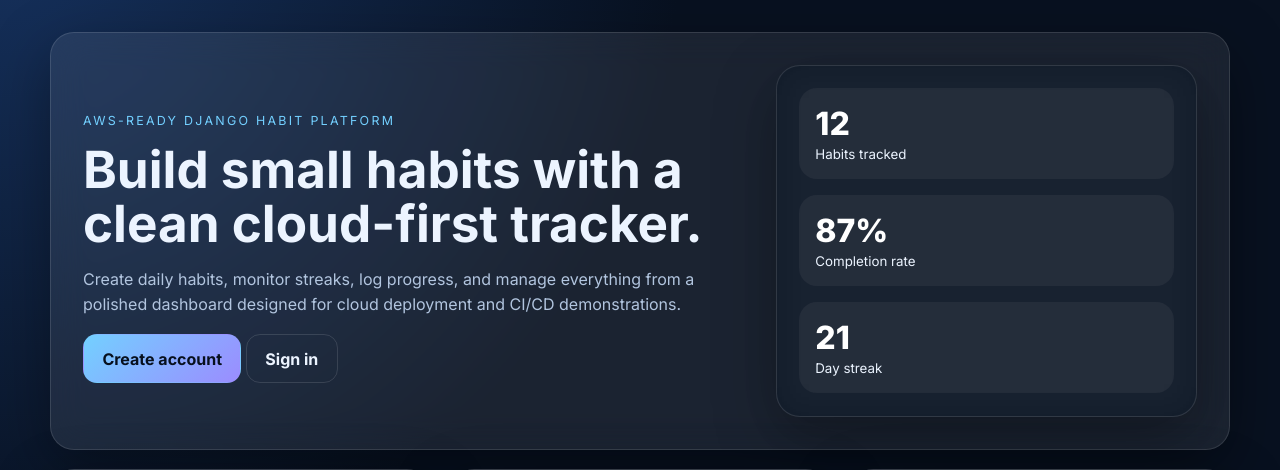
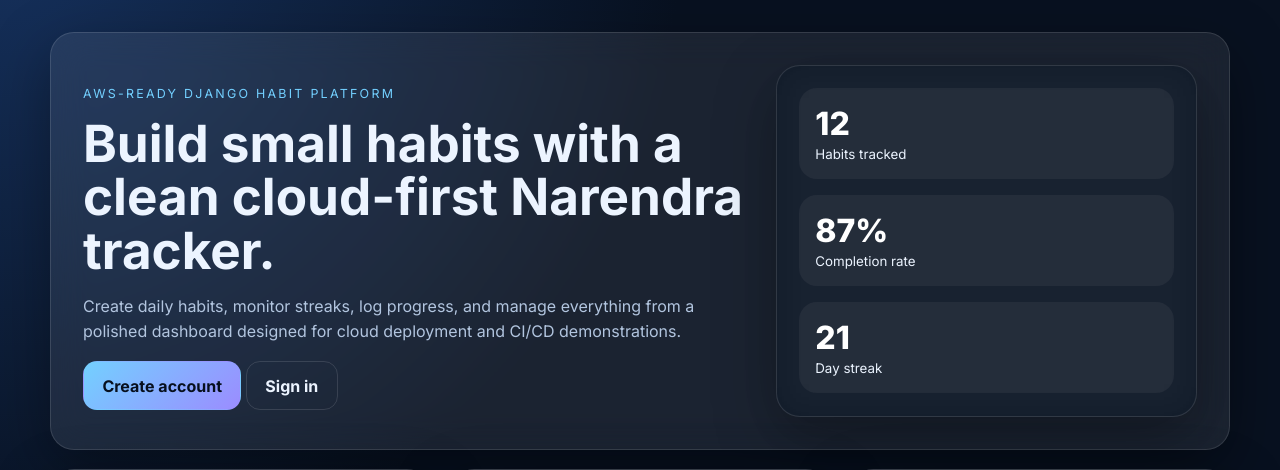
Before and after one commit to Narendra1511/CloudHabbit, a Django app: page / in a window 1280 px wide. Shown: the part 86-556 px from the top of the page. Run offline with Django 5.2, Linux system fonts and the light colour scheme.

Commit message:
Update landing page

```diff
--- a/habits/templates/habits/landing.html
+++ b/habits/templates/habits/landing.html
@@ -4,7 +4,7 @@
 <section class="hero glass">
     <div>
         <p class="eyebrow">AWS-ready Django habit platform</p>
-        <h1>Build small habits with a clean cloud-first tracker.</h1>
+        <h1>Build small habits with a clean cloud-first Narendra tracker.</h1>
         <p class="hero-copy">Create daily habits, monitor streaks, log progress, and manage everything from a polished dashboard designed for cloud deployment and CI/CD demonstrations.</p>
         <div class="hero-actions">
             <a class="btn" href="{% url 'register' %}">Create account</a>
```
